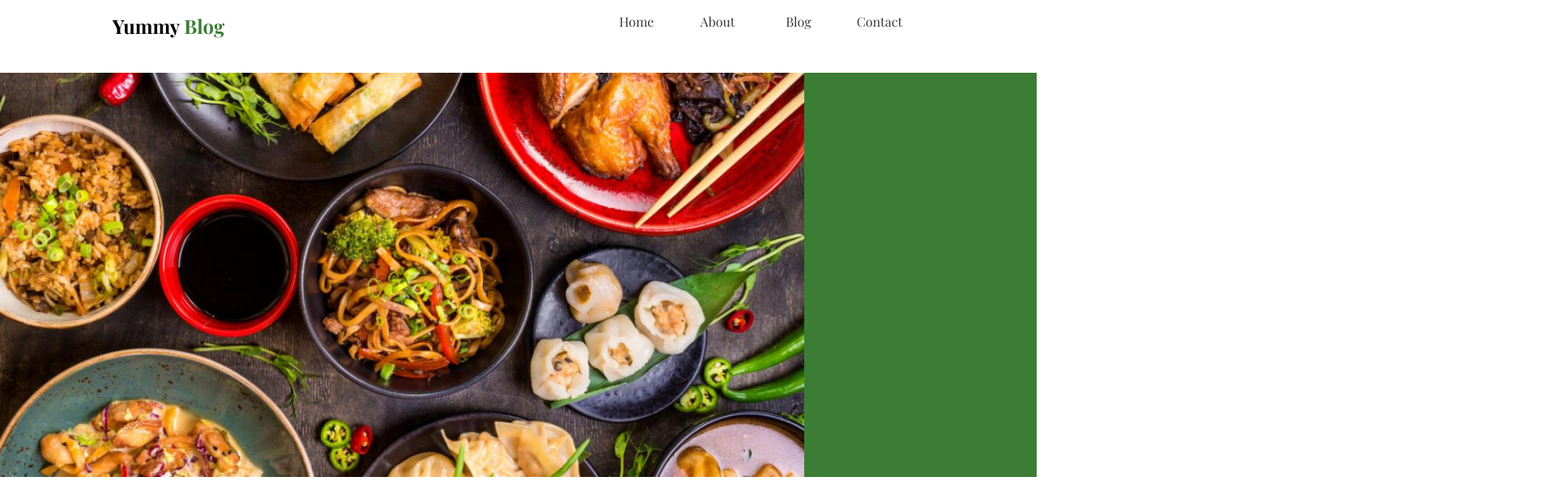
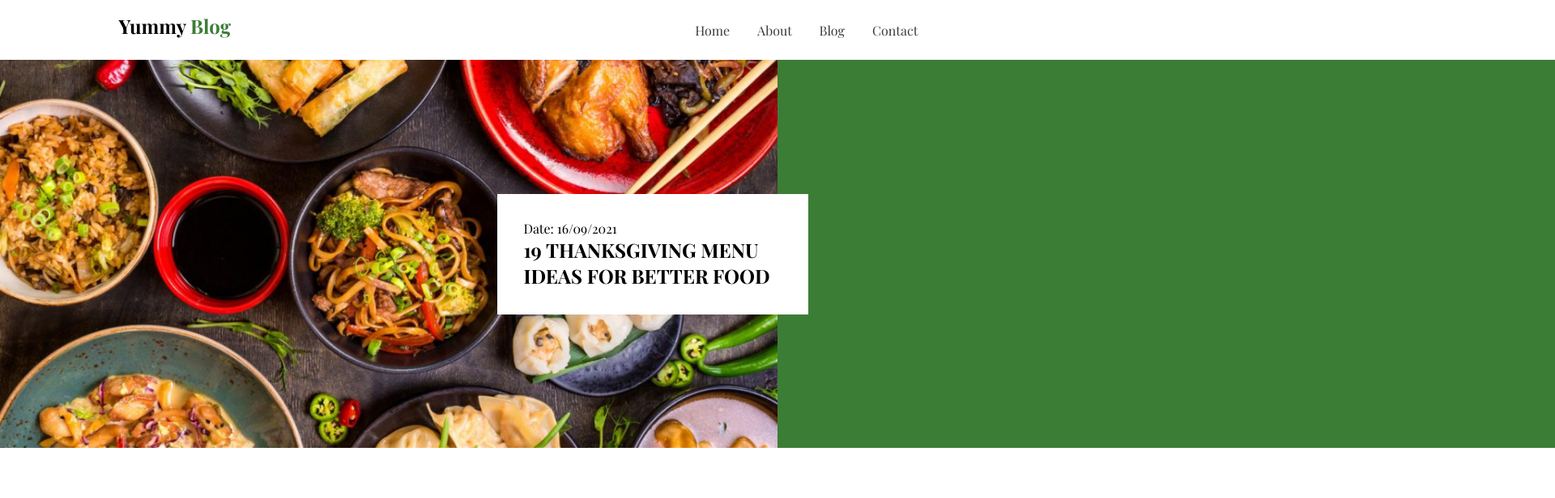
Before and after one commit to Faruqdigital/css-grid-layout, a plain HTML site: page index.html in a window 1280 px wide. Shown: the top 616 px of the page at 81% size, 1920 px wide, since content can reach past the window. Drawn offline with nearby package versions, Linux system fonts and the light colour scheme.

Commit message:
Complete file

```diff
--- a/index.html
+++ b/index.html
@@ -5,7 +5,7 @@
     <meta charset="UTF-8">
     <meta http-equiv="X-UA-Compatible" content="IE=edge">
     <meta name="viewport" content="width=device-width, initial-scale=1.0">
-    <title>Css Grid</title>
+    <title>Yummy Blog</title>
     <link rel="stylesheet" href="style.css">
     <link href='https://unpkg.com/boxicons@2.1.4/css/boxicons.min.css' rel='stylesheet'>
 </head>
@@ -13,25 +13,32 @@
 <body>
 
     <!-- navigation -->
-    <div class="">
-        <nav class="navbar">
-            <ul>
-                <li>
-                    <h2 class="logo">Yummy <span>Blog</span></h2>
-                </li>
-                <li><a href="#">Home</a></li>
-                <li><a href="#">About</a></li>
-                <li><a href="#">Blog</a></li>
-                <li><a href="#">Contact</a></li>
-            </ul>
-        </nav>
-    </div>
-
     <header>
-        <div class="hero">
-            <img src="images/Rectangle 1.png" alt="">
+        <div class="container nav">
+            <div class="logo">
+                <h2>Yummy <span>Blog</span></h2>
+            </div>
+            <div class="menu">
+                <a href="#">Home</a>
+                <a href="#">About</a>
+                <a href="#">Blog</a>
+                <a href="#">Contact</a>
+            </div>
         </div>
     </header>
+
+    <!-- hero section -->
+    <section class="hero">
+            <div class="left">
+
+            </div>
+            <div class="right">
+                <div class="content-box">
+                    <span>Date: 16/09/2021</span>
+                    <h1>19 THANKSGIVING MENU IDEAS FOR BETTER FOOD</h1>
+                </div>
+            </div>
+    </section>
 
     <main class="wrapper">
 
--- a/style.css
+++ b/style.css
@@ -1,4 +1,11 @@
 @import url('https://fonts.googleapis.com/css2?family=Playfair+Display:wght@400;500;600;700;800;900&display=swap');
+
+:root{
+    ---text-color: #3A3A3A;
+    ---banner-color: #3C7D36;
+    ---card-color: rgba(52, 114, 47, 0.15);
+    ---footer-color: #131313;
+}
 
 * {
     margin: 0 auto;
@@ -18,44 +25,57 @@ a {
 }
 
 /* navigation */
-.navbar{
-    margin-top: 1rem;
-    margin-right: 9rem;
+.nav{
+    display: flex;
+    justify-content: space-between;
+    align-items: center;
+    gap: 250px;
 }
 
-ul {
-    display: grid;
-    grid-template-columns: 1fr repeat(4, 100px);
-    list-style: none;
+.logo h2 span{
+    color: var(---banner-color);
 }
 
-ul li a{
-    color: #3A3A3A;
+.menu a{
     text-decoration: none;
-}
-
-ul li .logo {
-    margin-right: 20rem;
-}
-
-.logo span{
-    color: #3C7D36;
+    margin-left: 30px;
+    color: var(---text-color);
 }
 
 /* header */
 header {
-    margin-top: 2rem;
+    margin: 1rem 0;
 }
 
-.hero {
-    height: 500px;
-    background-color: #3C7D36;
+/* hero section */
+.hero{
+ display: grid;
+ grid-template-columns: 2fr 1fr;
 }
 
-.hero img {
-    height: 500px;
+.left{
+    background-image: url("images/Rectangle.jpg");
+    background-size: cover;
+    height: 60vh;
+    width: 960px;
+    background-repeat: no-repeat;
+    background-position: center;
 }
 
+.right{
+    height: 60vh;
+    width: 960px;
+    background-color: var(---banner-color);
+}
+
+.content-box{
+    background-color: white;
+    position: absolute;
+    width: 25%;
+    top: 30%;
+    left: 48%;
+    padding: 2rem;
+}
 
 /* main */
 main {
@@ -72,7 +92,7 @@ main {
 .card {
     width: 331px;
     height: 420px;
-    background-color: rgba(52, 114, 47, 0.15);
+    background-color: var(---card-color);
     padding: 20px 0px 0px 20px;
     border-radius: 4px
 }
@@ -85,15 +105,9 @@ main {
     margin: 10px 0px;
 }
 
-/* .popular-post h2,
-.recent-post h2 {
-    font-size: 28px;
-} */
-
 .recent {
     display: grid;
     grid-template-columns: repeat(2, 1fr);
-    /* margin-bottom: 16px; */
 }
 
 .recent-text h4 {
@@ -105,10 +119,9 @@ main {
 }
 
 /* footer */
-
 footer {
     margin-top: 100px;
-    background-color: #3C7D36;
+    background-color: var(---banner-color);
 }
 
 .content {
@@ -126,41 +139,26 @@ h2 {
 }
 
 .content p {
-    color: rgb(174, 187, 187);
+    color: rgb(238, 210, 210);
 }
 
 .copyright p {
     text-align: center;
     color: white;
-    background-color: #131313;
+    background-color: var(---footer-color);
     padding: 20px 0;
 }
 
 
 /* media querry */
-
 @media (max-width: 768px) {
-    ul {
-        display: grid;
-        grid-template-columns: repeat(1, 1fr);
-        list-style: none;
+    .nav{
+        flex-direction: column;
+        gap: 0;
     }
-
-    ul{
-        margin-left: 10rem;
-    }
-
-    ul li .logo {
-        margin-right: -1rem;
-    }
-
-    .hero {
-        height: 270px;
-        background-color: #3C7D36;
-    }
-
-    .hero img {
-        height: 270px;
+    .content-box{
+        background-color: white;
+        width: 40%;
     }
 
     .cards {
```
Also changed, not shown: images/Rectangle.jpg (added).
